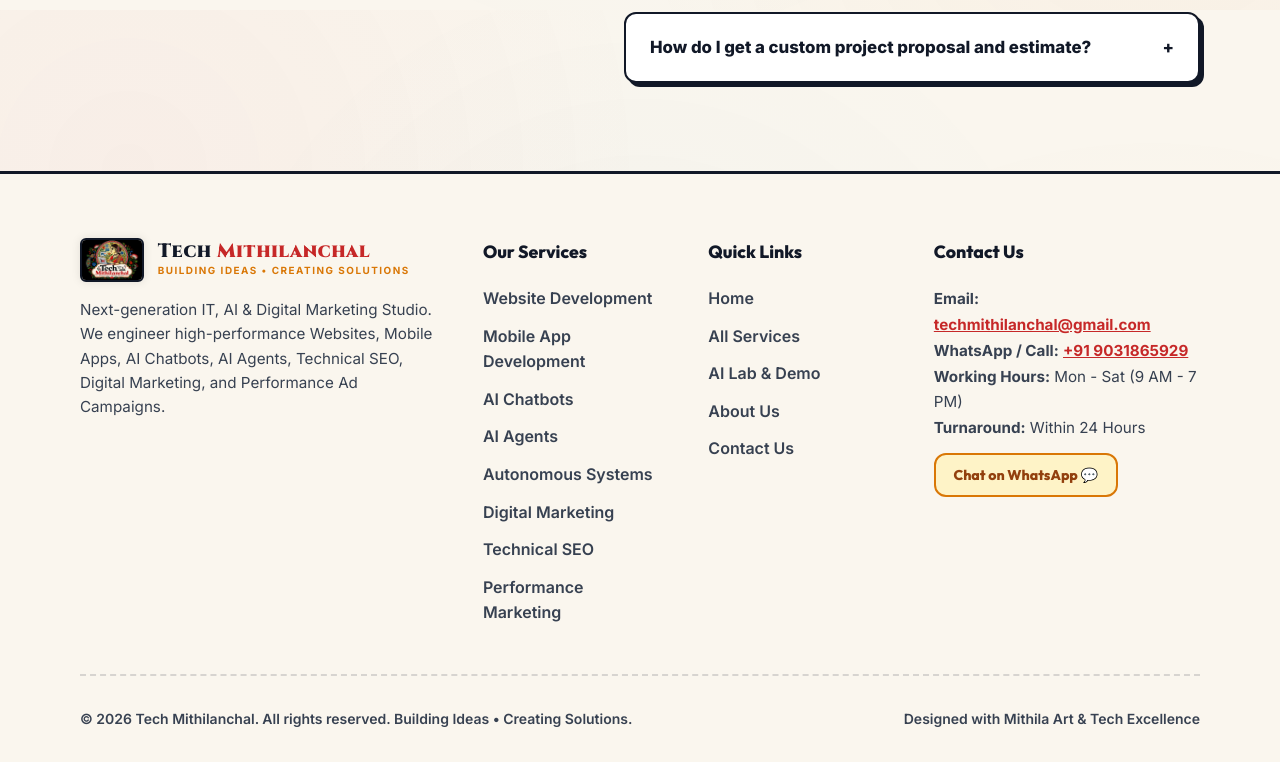
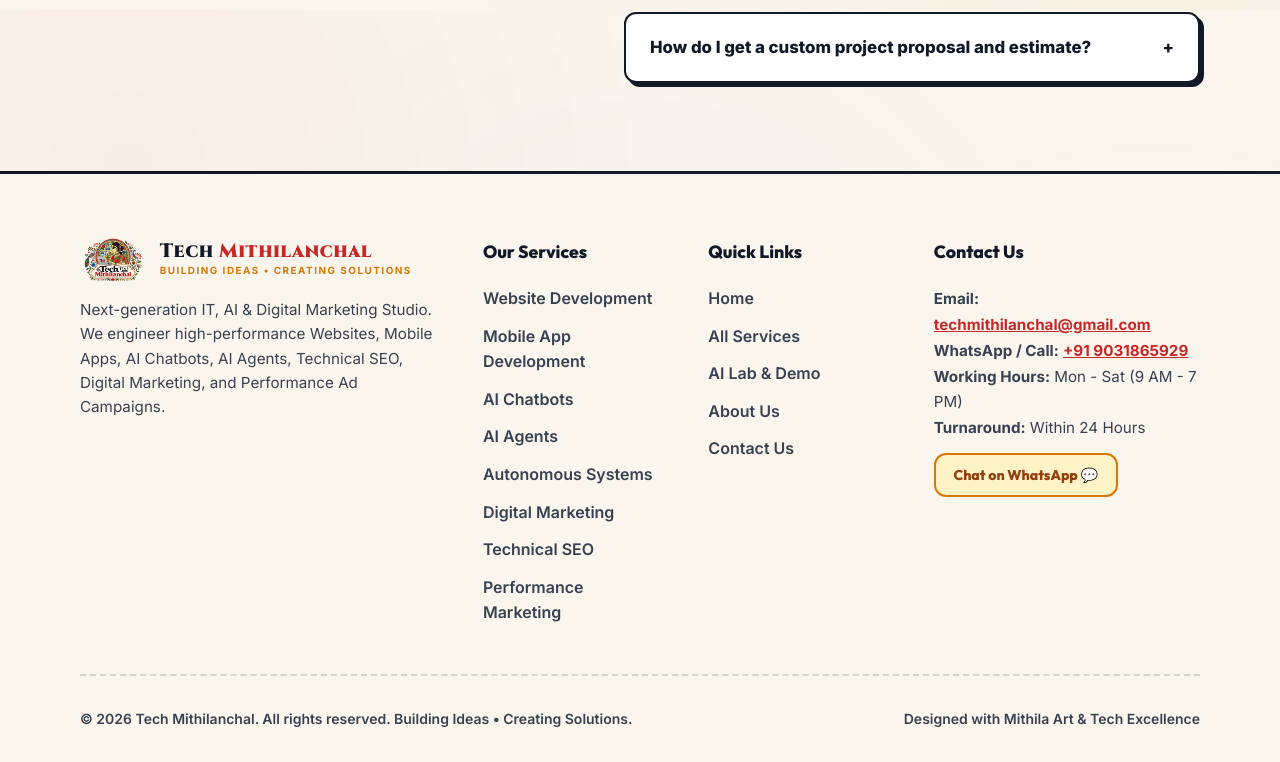
Before and after one commit to Techmithilanchal/own-code, a plain HTML site: page contact/index.html in a window 1280 px wide. Shown: the part 1590-2352 px from the top of the page. Drawn offline with Linux system fonts and the light colour scheme.

Commit message:
Remove black background around logo image to blend seamlessly with header

```diff
--- a/app.js
+++ b/app.js
@@ -5,7 +5,7 @@
             <div class="footer-grid">
                 <div>
                     <a href="/" class="logo-brand" style="margin-bottom: 1rem;">
-                        <img src="/assets/logo.jpg" alt="Tech Mithilanchal" class="logo-img" style="height: 44px;">
+                        <img src="/assets/logo.png" alt="Tech Mithilanchal" class="logo-img" style="height: 44px;">
                         <div class="logo-text-box">
                             <div class="logo-title" style="font-size: 1.2rem;">Tech <span>Mithilanchal</span></div>
                             <div class="logo-tagline" style="font-size: 0.62rem;">Building Ideas • Creating Solutions</div>
--- a/contact/index.html
+++ b/contact/index.html
@@ -186,7 +186,7 @@
             <div class="footer-grid">
                 <div>
                     <a href="/" class="logo-brand" style="margin-bottom: 1rem;">
-                        <img src="/assets/logo.jpg" alt="Tech Mithilanchal" class="logo-img" style="height: 44px;">
+                        <img src="/assets/logo.png" alt="Tech Mithilanchal" class="logo-img" style="height: 44px;">
                         <div class="logo-text-box">
                             <div class="logo-title" style="font-size: 1.2rem;">Tech <span>Mithilanchal</span></div>
                             <div class="logo-tagline" style="font-size: 0.62rem;">Building Ideas • Creating Solutions</div>
--- a/style.css
+++ b/style.css
@@ -225,15 +225,15 @@
 .logo-img {
     height: 54px;
     width: auto;
-    border-radius: var(--radius-sm);
-    border: 2px solid var(--color-black-ink);
-    box-shadow: 0 0 10px rgba(0, 0, 0, 0.1);
+    border: none;
+    box-shadow: none;
+    background: transparent;
     transition: var(--transition);
+    object-fit: contain;
 }
 
 .logo-brand:hover .logo-img {
-    transform: scale(1.05) rotate(-2deg);
-    border-color: var(--color-crimson);
+    transform: scale(1.05);
 }
 
 .logo-text-box {
```
Also changed, not shown: about-us/index.html (+1 -1 lines), demo/index.html (+1 -1 lines), index.html (+1 -1 lines), services/ai-agents/index.html (+1 -1 lines), services/ai-chatbots/index.html (+1 -1 lines), services/app-development/index.html (+1 -1 lines), services/autonomous-systems/index.html (+1 -1 lines), services/digital-marketing/index.html (+1 -1 lines), services/index.html (+1 -1 lines), services/performance-marketing/index.html (+1 -1 lines), services/seo/index.html (+1 -1 lines), services/website-development/index.html (+1 -1 lines), assets/logo.png (added).
